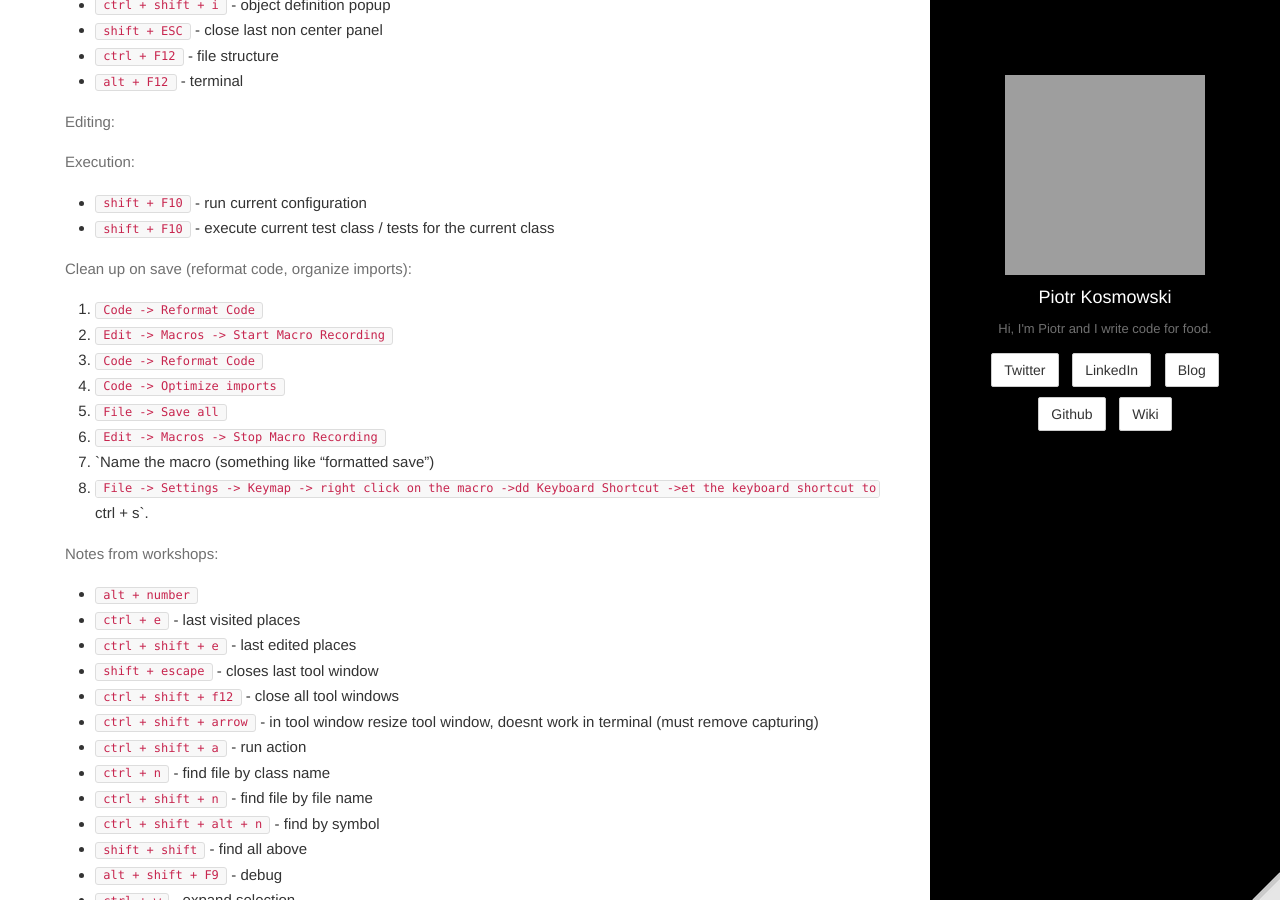
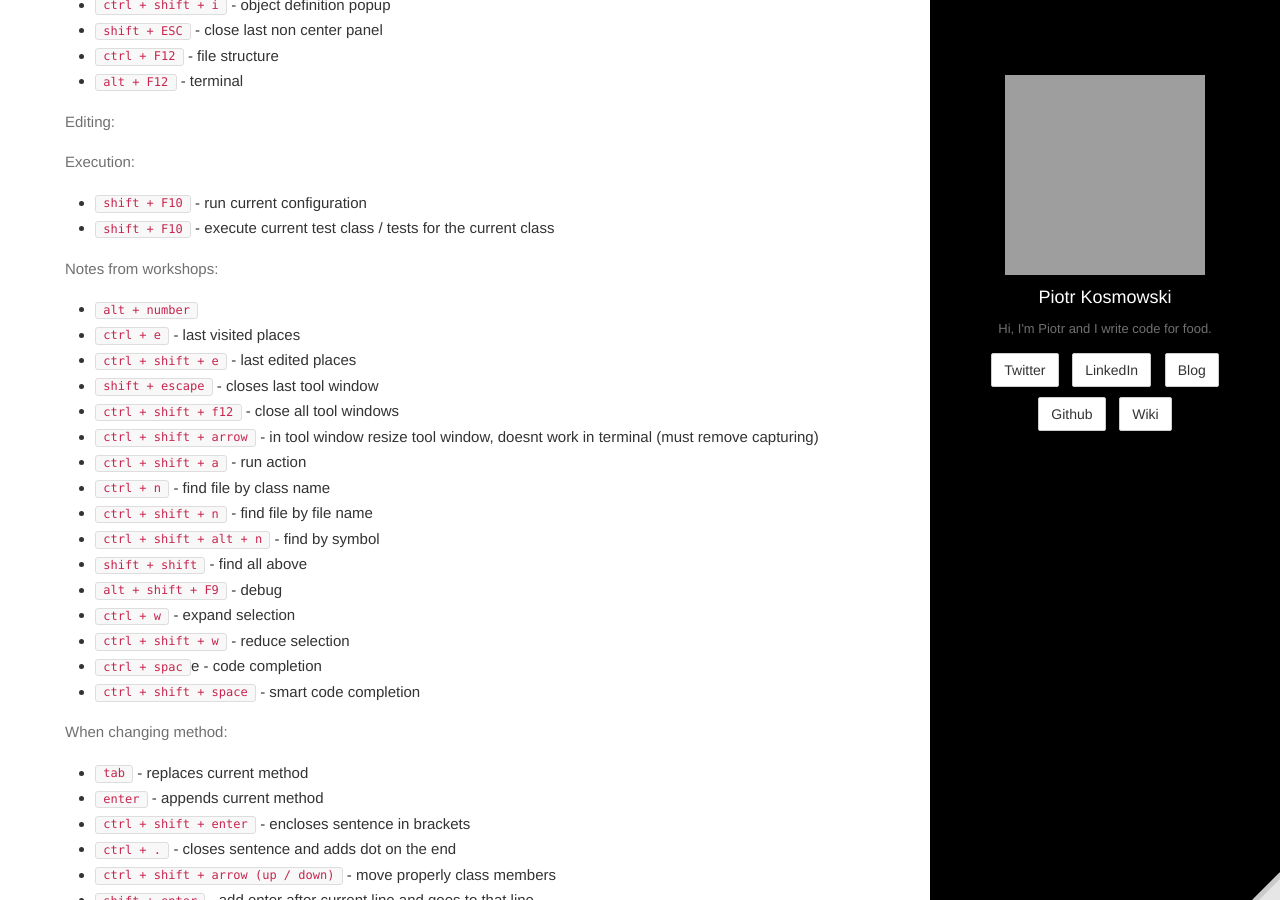
Before and after one commit to kospiotr/kospiotr.github.io, a Jekyll site: the page built from wiki/intellij-idea.md, in a window 1280 px wide and 900 px high, scrolled down 581 px. Built offline with Jekyll 4.4.1, drawn with Linux system fonts in a browser that asks for light colours; some of the changed text lies outside the part shown; grey boxes are pictures that could not be loaded.

Commit message:
Update intellij-idea.md

```diff
--- a/wiki/intellij-idea.md
+++ b/wiki/intellij-idea.md
@@ -35,17 +35,6 @@ Execution:
 
 * `shift + F10` - run current configuration
 * `shift + F10` - execute current test class / tests for the current class
-
-Clean up on save (reformat code, organize imports):
-
-1. `Code -> Reformat Code`
-2. `Edit -> Macros -> Start Macro Recording`
-3. `Code -> Reformat Code`
-3. `Code -> Optimize imports`
-4. `File -> Save all`
-5. `Edit -> Macros -> Stop Macro Recording`
-6. `Name the macro (something like "formatted save")
-7. `File -> Settings -> Keymap -> right click on the macro ->dd Keyboard Shortcut ->et the keyboard shortcut to `ctrl + s`.
 
 Notes from workshops:
 
```
Also changed, not shown: other parts of wiki/intellij-idea.md (+11 -0 lines).
